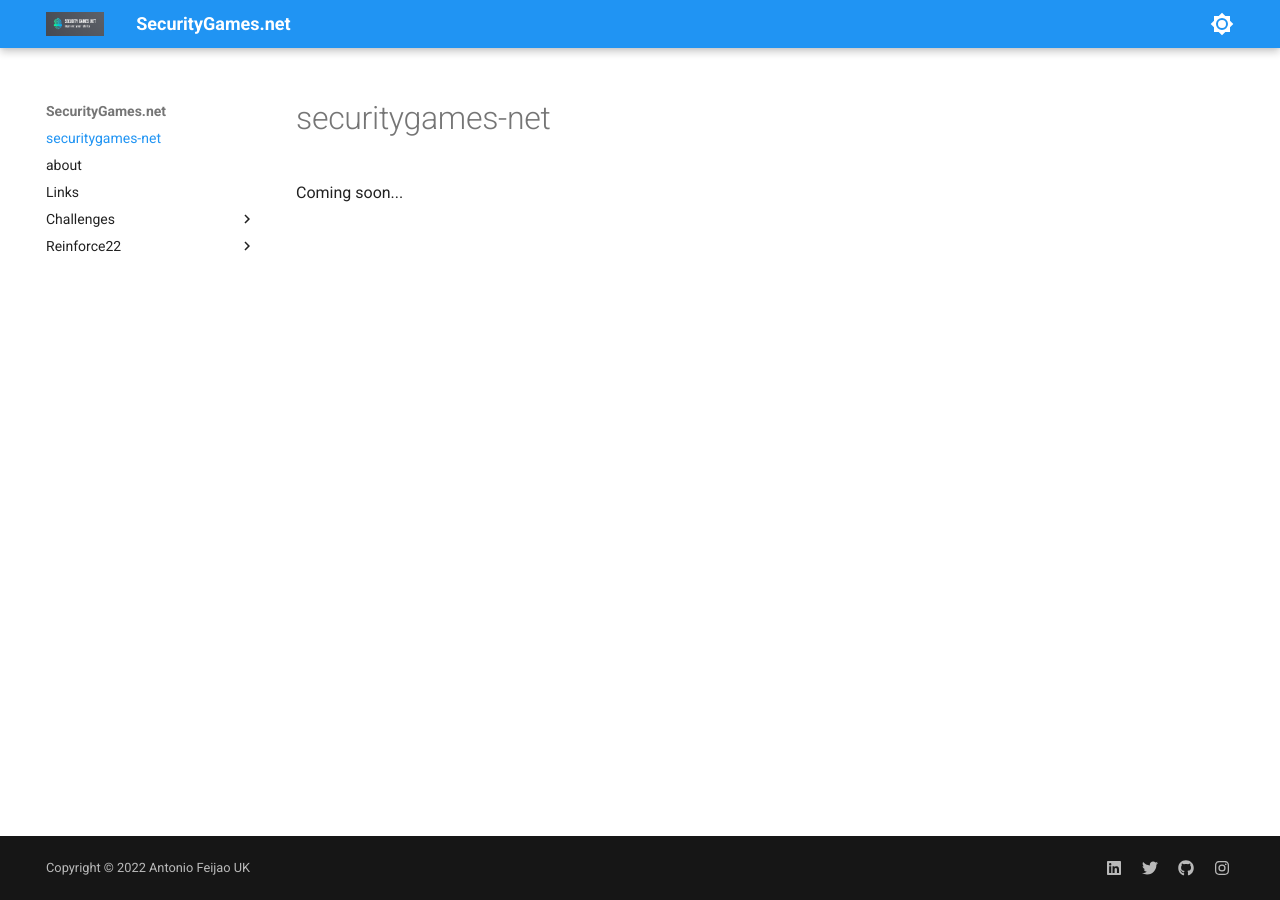
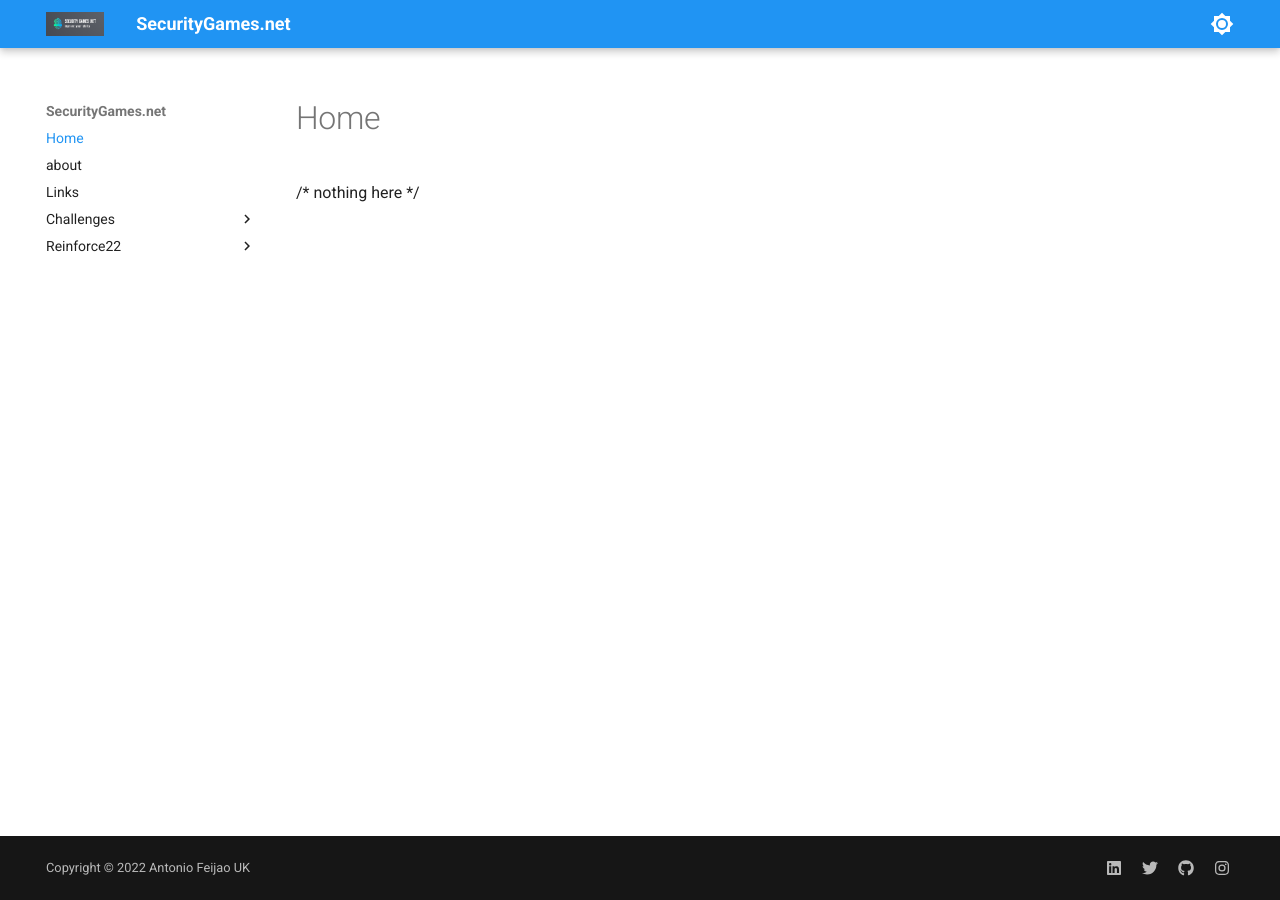
Before and after one commit to AntonioFeijaoUK/www-securitygames-net, an MkDocs documentation site: the page built from docs/index.md, in a window 1280 px wide. Built offline with MkDocs 1.6.1 and Material for MkDocs 9.7.7, drawn with Linux system fonts in a browser that asks for light colours.

Commit message:
Update index.md

```diff
--- a/docs/index.md
+++ b/docs/index.md
@@ -1,3 +1 @@
-# securitygames-net
-
-Coming soon...
+/* nothing here */
```
